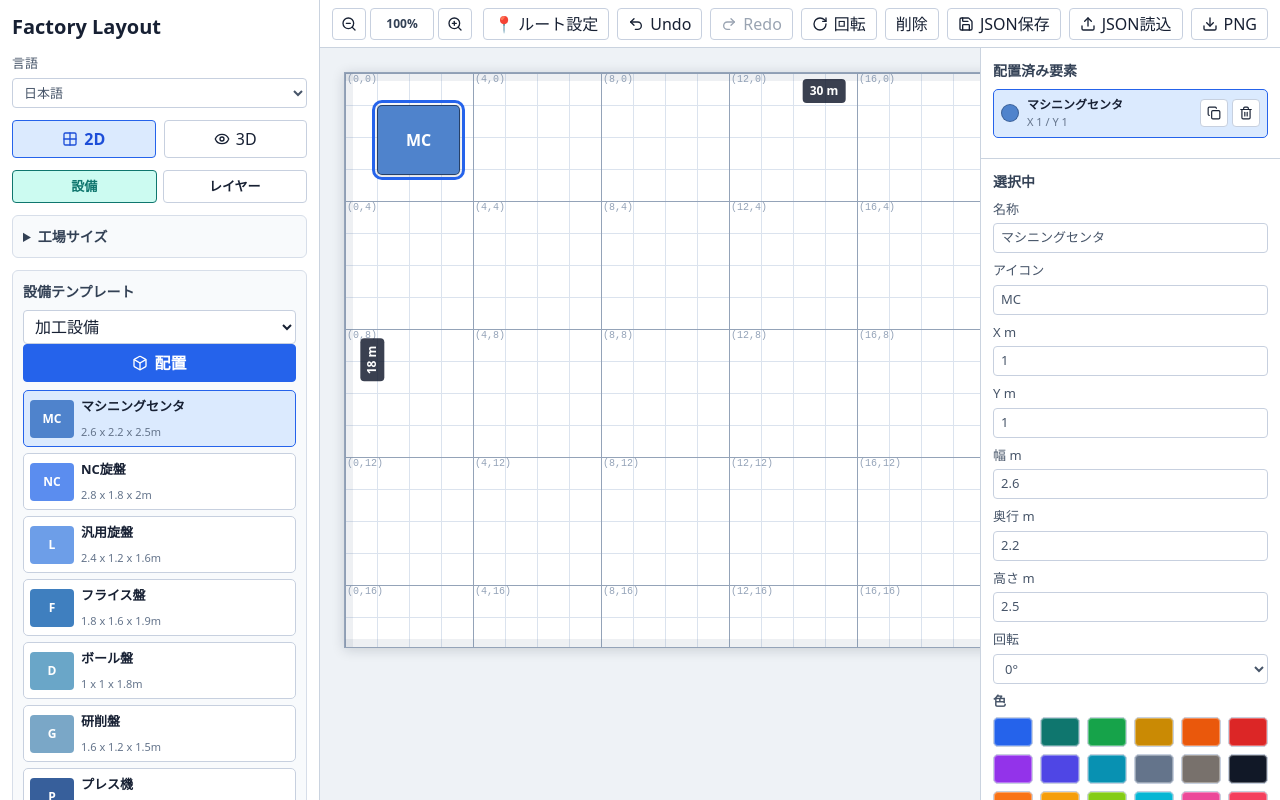
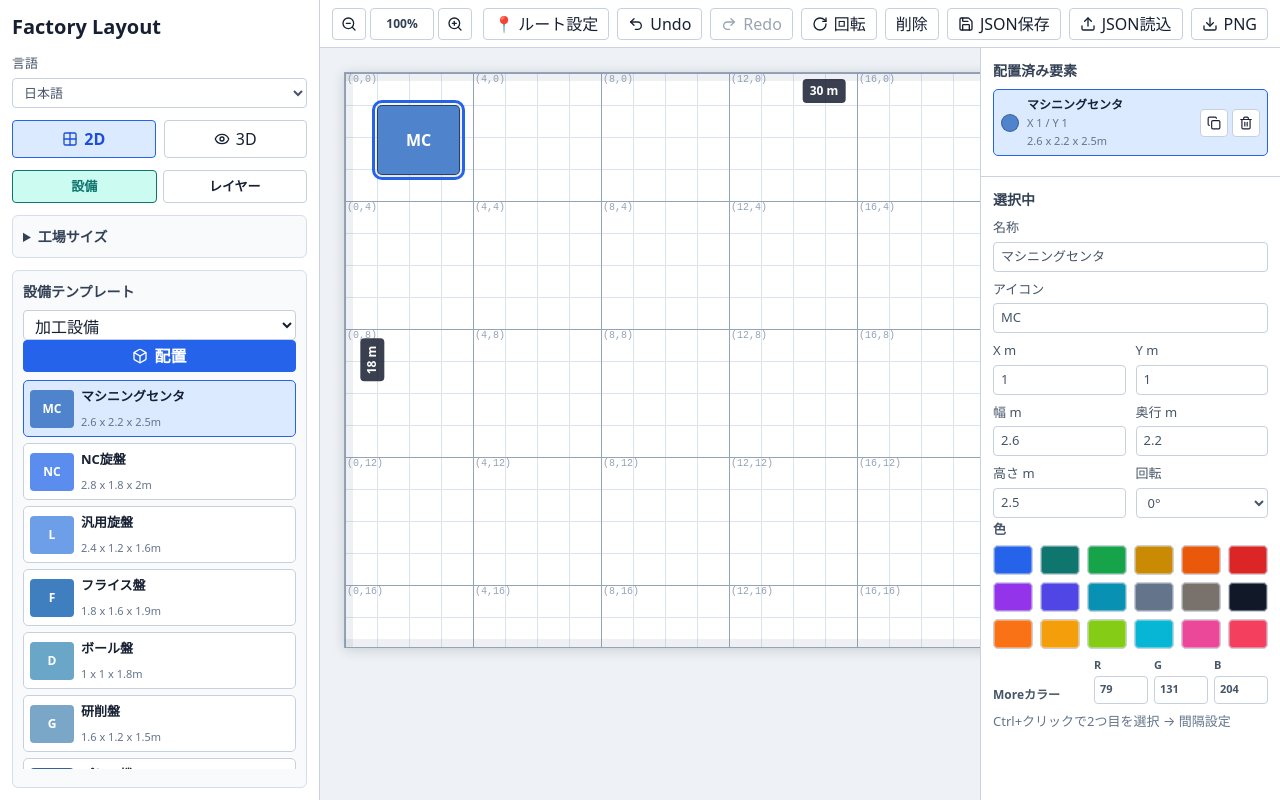
Before and after one commit to PlugBits/factory-layout, a React (Vite) app: page / in a window 1280 px wide. Both pictures are taken after a click on the button "配置". Built offline with nearby package versions, Linux system fonts and the light colour scheme.

Commit message:
Improve equipment panels and crane visibility

```diff
--- a/src/App.tsx
+++ b/src/App.tsx
@@ -1093,6 +1093,7 @@ function App() {
                         <span className="placed-main">
                           <strong>{displayItemName(item)}</strong>
                           <small>X {item.x} / Y {item.y}</small>
+                          <small>{item.width} x {item.depth} x {item.height}m</small>
                         </span>
                         <span className="placed-actions">
                           <button onClick={(event) => { event.stopPropagation(); duplicateItem(item); }} aria-label={text("duplicate")}><Copy size={14} /></button>
@@ -1171,6 +1172,7 @@ function App() {
                   <div className="panel-title">{text("selected")}</div>
                   <label>{text("name")}<input value={selectedDisplayName} onChange={(event) => updateItem(selectedItem.id, { name: event.target.value })} /></label>
                   <label>{text("icon")}<input value={selectedItem.icon} maxLength={6} onChange={(event) => updateItem(selectedItem.id, { icon: event.target.value })} /></label>
+                  <div className="property-grid">
                     <label>X m<input type="number" value={selectedItem.x} step={factory.grid} onChange={(event) => updateItem(selectedItem.id, { x: Number(event.target.value) })} /></label>
                     <label>Y m<input type="number" value={selectedItem.y} step={factory.grid} onChange={(event) => updateItem(selectedItem.id, { y: Number(event.target.value) })} /></label>
                     <label>{text("width")} m<input type="number" value={selectedItem.width} step={0.1} onChange={(event) => updateItem(selectedItem.id, { width: Number(event.target.value) })} /></label>
@@ -1179,6 +1181,7 @@ function App() {
                     <label>{text("rotate")}<select value={selectedItem.rotation} onChange={(event) => updateItem(selectedItem.id, { rotation: Number(event.target.value) as LayoutItem["rotation"] })}>
                       {[0, 90, 180, 270].map((angle) => <option key={angle} value={angle}>{angle}°</option>)}
                     </select></label>
+                  </div>
                   {selectedItem.templateId === "forklift-aisle" ? (
                     <details className="route-sign-panel">
                       <summary>{text("floorRouteSigns")}</summary>
@@ -1987,17 +1990,25 @@ function createEquipmentModel(item: LayoutItem) {
   const id = item.templateId;
   const isArea = h <= 0.1 || id.includes("aisle") || id === "restricted" || id === "crane";
   const visibleHeight = isArea ? Math.max(h, 0.06) : h;
-  const opacity = isArea ? 0.26 : 0.86;
-
-  const body = new THREE.Mesh(
-    new THREE.BoxGeometry(w, visibleHeight, d),
-    new THREE.MeshLambertMaterial({
+  const opacity = id === "crane" ? 0.1 : isArea ? 0.26 : 0.86;
+  const material = new THREE.MeshLambertMaterial({
     color: baseColor,
     transparent: opacity < 1,
-      opacity
-    })
+    opacity,
+    depthWrite: id !== "crane",
+    side: id === "crane" ? THREE.DoubleSide : THREE.FrontSide
+  });
+
+  const body = new THREE.Mesh(
+    id === "crane" ? new THREE.PlaneGeometry(w, d) : new THREE.BoxGeometry(w, visibleHeight, d),
+    material
   );
+  if (id === "crane") {
+    body.position.set(0, h, 0);
+    body.rotation.x = -Math.PI / 2;
+  } else {
     body.position.set(0, visibleHeight / 2, 0);
+  }
   group.add(body);
 
   const edge = new THREE.LineSegments(
@@ -2005,6 +2016,7 @@ function createEquipmentModel(item: LayoutItem) {
     new THREE.LineBasicMaterial({ color: baseColor.clone().multiplyScalar(0.42) })
   );
   edge.position.copy(body.position);
+  edge.rotation.copy(body.rotation);
   group.add(edge);
 
   const hasRouteSigns = hasForkliftRouteSigns(item);
--- a/src/styles.css
+++ b/src/styles.css
@@ -121,8 +121,11 @@ button:disabled {
 }
 
 .template-panel {
-  display: block;
-  flex: 0 1 auto;
+  display: flex;
+  flex: 1 1 auto;
+  flex-direction: column;
+  min-height: 0;
+  margin-bottom: 0;
 }
 
 label {
@@ -151,16 +154,18 @@ textarea {
 
 .template-list {
   display: grid;
+  flex: 1 1 auto;
   align-content: start;
   gap: 6px;
   grid-auto-rows: max-content;
-  max-height: 320px;
+  min-height: 120px;
+  max-height: none;
   overflow: auto;
   margin: 8px 0;
 }
 
 .template-panel .template-list {
-  max-height: min(560px, calc(100vh - 360px));
+  max-height: none;
 }
 
 .template-list button {
@@ -810,7 +815,7 @@ textarea {
 .placed-list {
   display: grid;
   gap: 6px;
-  max-height: 180px;
+  max-height: clamp(160px, 28vh, 260px);
   overflow: auto;
   margin-bottom: 8px;
 }
@@ -843,6 +848,7 @@ textarea {
 
 .placed-main {
   display: grid;
+  gap: 1px;
   min-width: 0;
 }
 
@@ -855,8 +861,21 @@ textarea {
 }
 
 .placed-main small {
+  overflow: hidden;
   color: #64748b;
   font-size: 11px;
+  text-overflow: ellipsis;
+  white-space: nowrap;
+}
+
+.property-grid {
+  display: grid;
+  grid-template-columns: repeat(2, minmax(0, 1fr));
+  gap: 8px 10px;
+}
+
+.property-grid label {
+  margin-bottom: 0;
 }
 
 .placed-actions {
```
Lines whose indentation alone changed are shown as unchanged.
